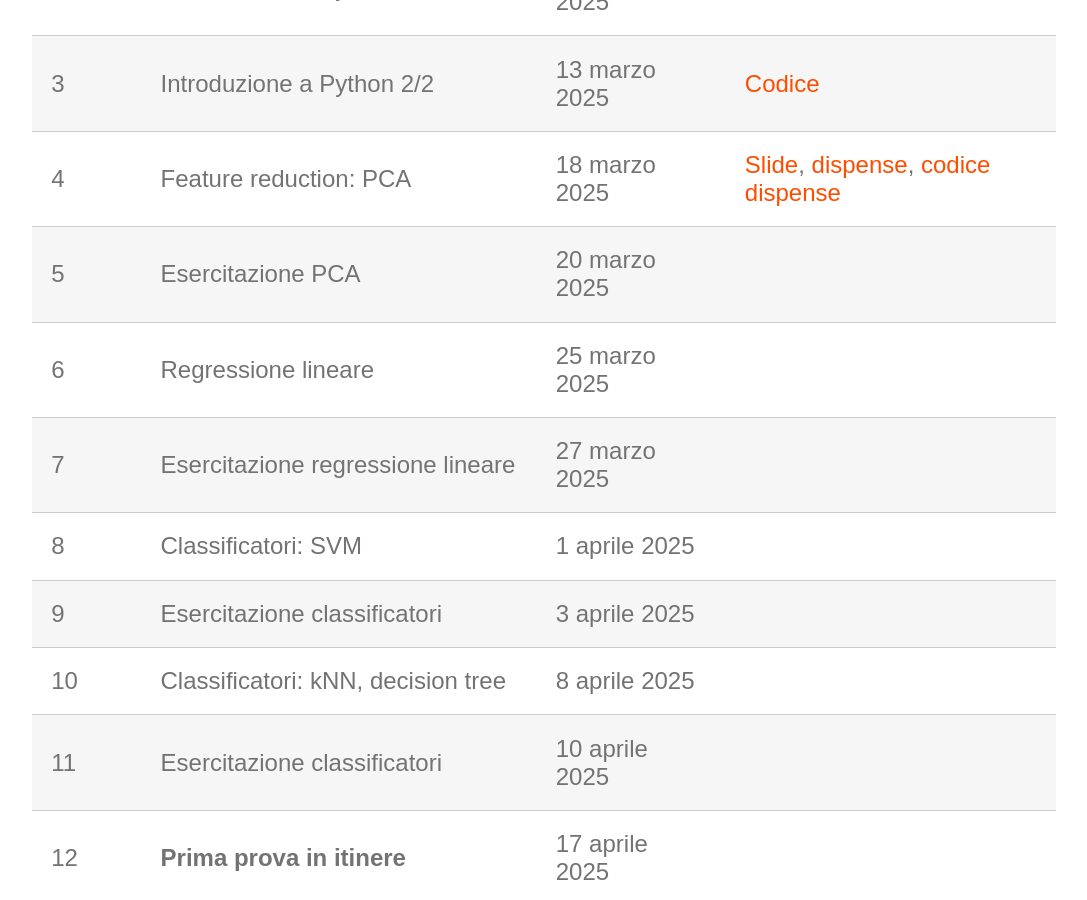
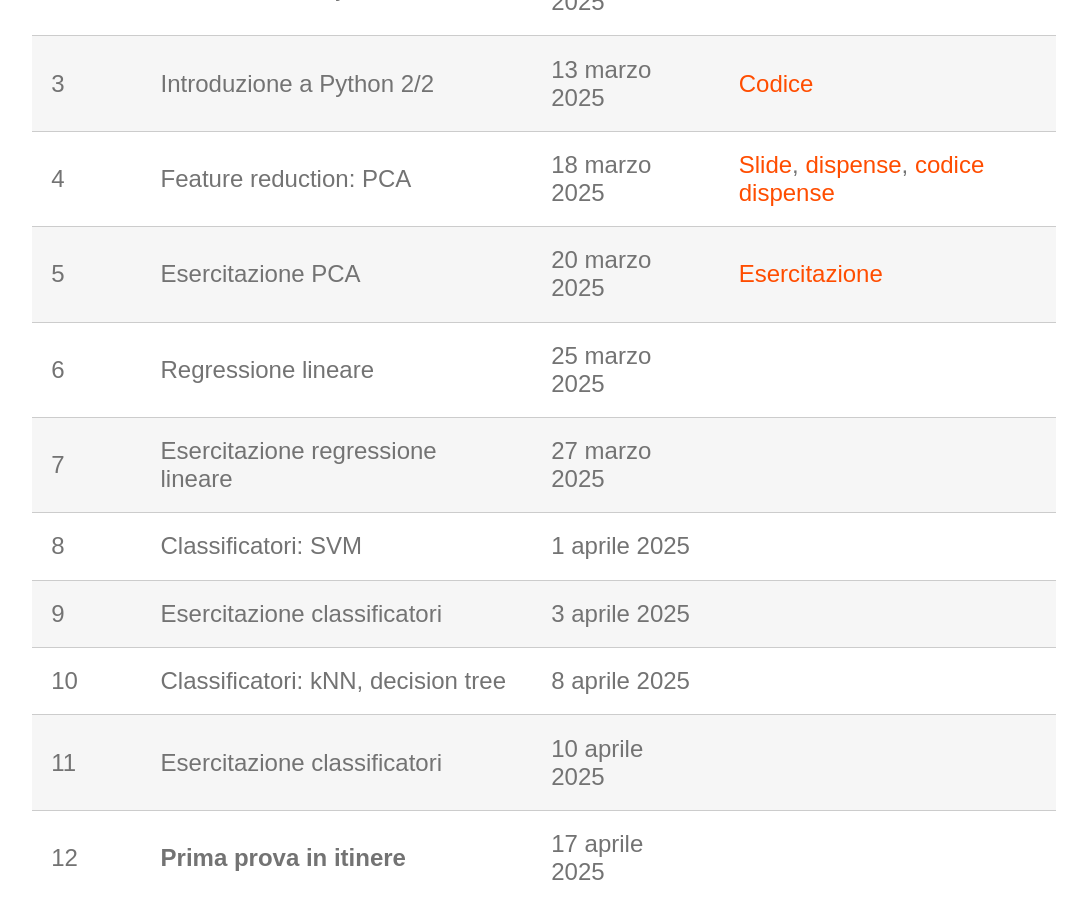
Before and after one commit to perceivelab/ml-mz-2025, a Jekyll site: the page built from lezioni.md, in a window 1280 px wide and 900 px high, scrolled down 423 px. Shown: the whole window, without its empty margins (96-1183 px from the left). Built offline with Jekyll 4.4.1, drawn with Linux system fonts in a browser that asks for light colours; our own code applies the rules of GitHub Pages for plain Markdown files.

Commit message:
Aggiunta esercitazione PCA

```diff
--- a/lezioni.md
+++ b/lezioni.md
@@ -10,7 +10,7 @@ layout: page
 | 2       | Introduzione a Python 1/2              | 11 marzo 2025        | [Codice](https://studentiunict-my.sharepoint.com/:u:/g/personal/simone_palazzo_unict_it/EWqh4iD8-EhBr-V3OJVqQdIB778Z3Dt82y98fgQ6sxlsDA?e=3W0cSd)       |
 | 3       | Introduzione a Python 2/2              | 13 marzo 2025        |   [Codice](https://drive.google.com/file/d/1eZbS30ysBuDCuQQM1yAQZHp1tJHTdaqu/view?usp=sharing)     |
 | 4       | Feature reduction: PCA                 | 18 marzo 2025        | [Slide](https://studentiunict-my.sharepoint.com/:b:/g/personal/simone_palazzo_unict_it/EQObQpW5YhZFoKybqCIvdg4BYC-EeYSGUvrq9xnEfYWBDQ?e=CJWyx9), [dispense](https://studentiunict-my.sharepoint.com/:b:/g/personal/simone_palazzo_unict_it/EeOwCQgs2mJPoLAFNu90AeMBmLVHfIdvJ-XZ4GWoUC8_dw?e=Ue12yg), [codice dispense](https://studentiunict-my.sharepoint.com/:u:/g/personal/simone_palazzo_unict_it/EUOUhCFjMxpNom1MbReuyswBGV6o9IvRlbkoZMfnN358Tw?e=25i6Lc)       |
-| 5       | Esercitazione PCA                      | 20 marzo 2025        |        |
+| 5       | Esercitazione PCA                      | 20 marzo 2025        | [Esercitazione](https://studentiunict-my.sharepoint.com/:u:/g/personal/simone_palazzo_unict_it/EZe2Yn_SnHZCuq5wHQTVytMB1BANnjtKy-JarJWowM41Yw?e=w6j5Uh)       |
 | 6       | Regressione lineare                    | 25 marzo 2025        |        |
 | 7       | Esercitazione regressione lineare      | 27 marzo 2025        |        |
 | 8       | Classificatori: SVM                    | 1 aprile 2025        |        |
```
